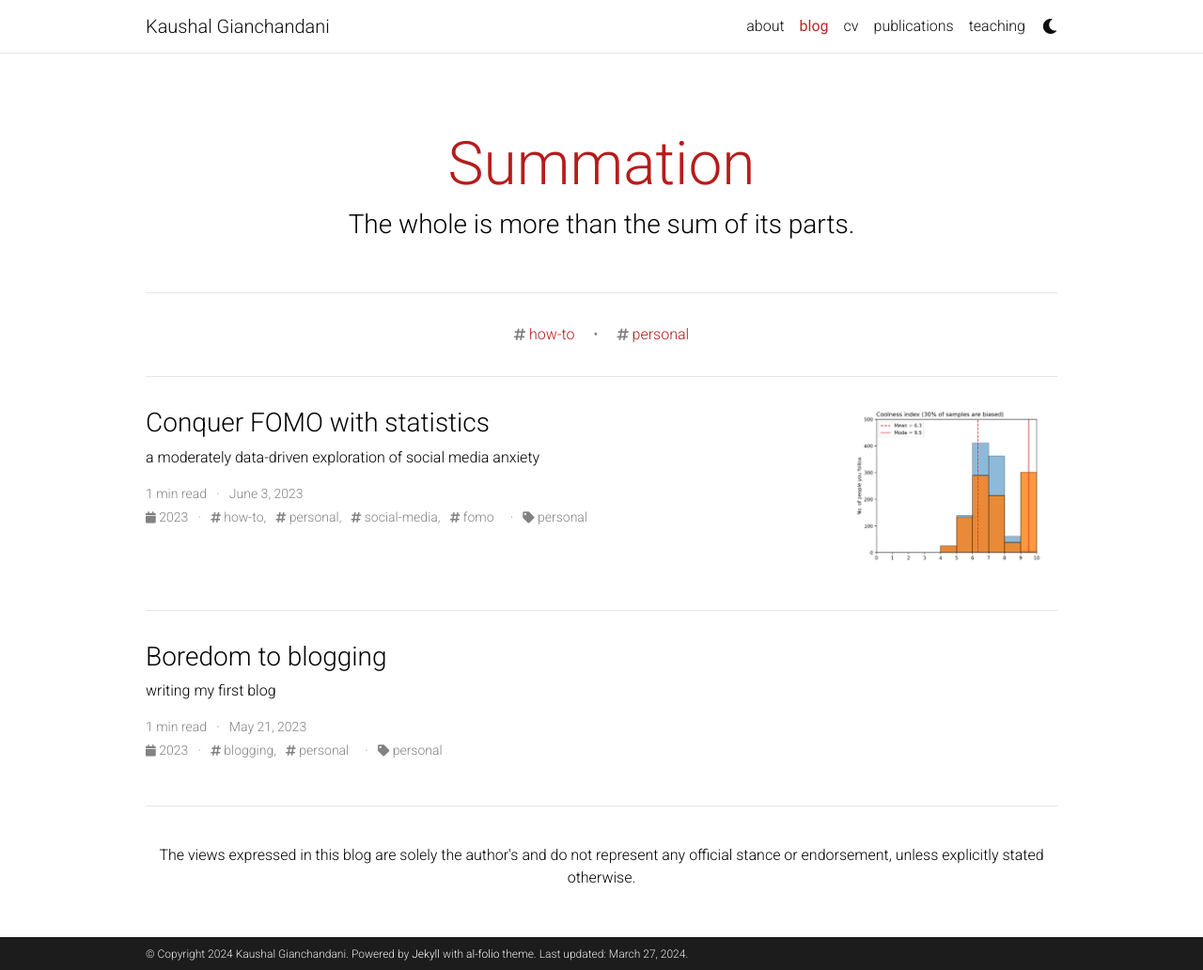
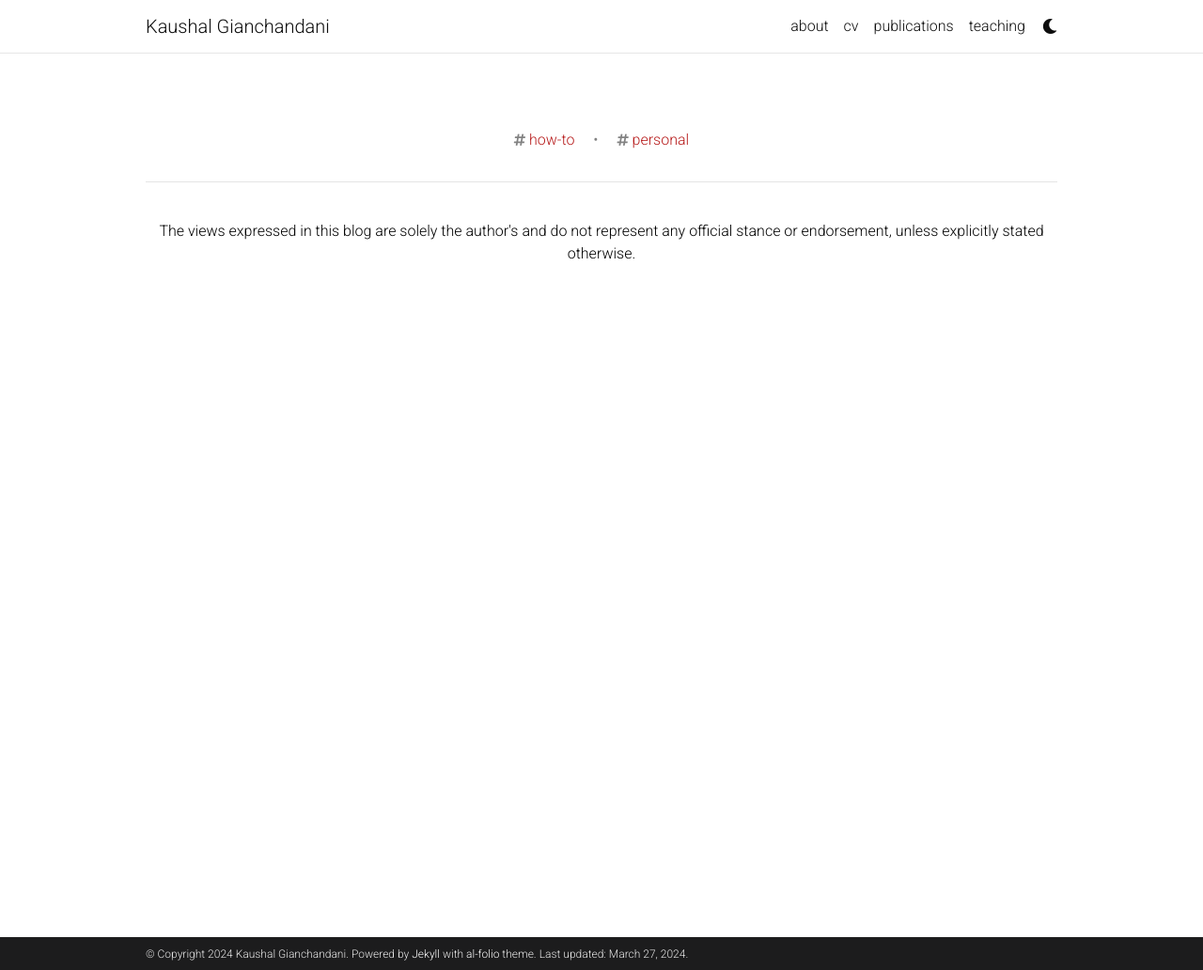
Before and after one commit to kaushalgianchandani/kaushalgianchandani.github.io, a Jekyll site: the page built from blog/index.html, in a window 1280 px wide and 1032 px high. Shown: the whole window at 94% size. Built offline with Jekyll 4.4.1, drawn with Linux system fonts in a browser that asks for light colours; full-size pictures stand in for the smaller copies a plugin makes; the list of posts is cut into pages by our own code; comment, search, counter and statistics services are not loaded; a style sheet for code colours, icons or effects is not loaded.

Commit message:
removed blog

```diff
--- a/_config.yml
+++ b/_config.yml
@@ -129,17 +129,18 @@
 # Blog
 # -----------------------------------------------------------------------------
 
-blog_name: Summation # blog_name will be displayed in your blog page
-blog_nav_title: blog # your blog must have a title for it to be displayed in the nav bar
-blog_description: The whole is more than the sum of its parts.
-permalink: /blog/:year/:title/
+## KG commented the following to get rid of the blog.
+# blog_name: Summation # blog_name will be displayed in your blog page
+# blog_nav_title: blog # your blog must have a title for it to be displayed in the nav bar
+# blog_description: The whole is more than the sum of its parts.
+# permalink: /blog/:year/:title/
 
 # Pagination
 pagination:
-  enabled: true
+  enabled: false
 
 related_blog_posts:
-  enabled: true
+  enabled: false
   max_related: 5
 
 # Giscus comments (RECOMMENDED)
@@ -180,9 +181,9 @@
     layout: post
     output: true
     permalink: /news/:path/
-  # projects:
-    # output: false
-    # permalink: /projects/:path/
+  projects:
+    output: false
+    permalink: /projects/:path/
 
 announcements:
   enabled: false
```
